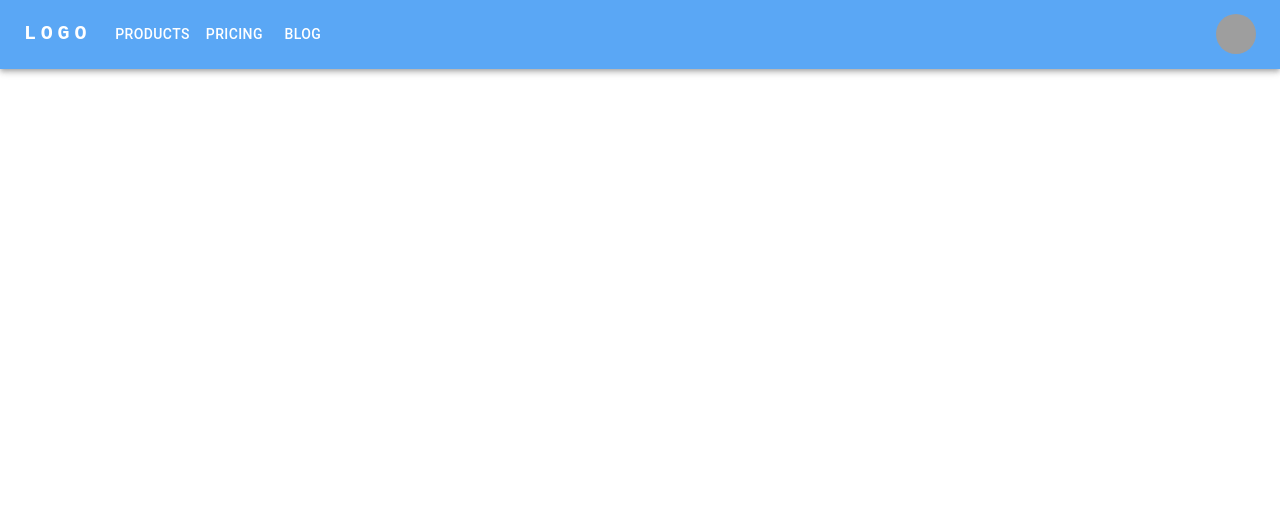
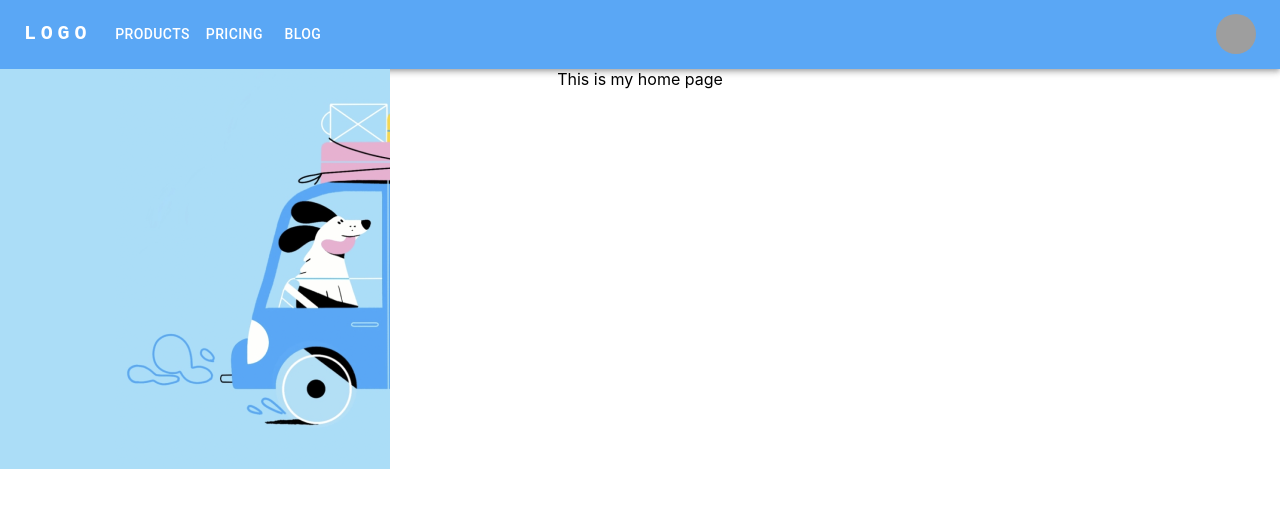
Before and after one commit to macapedi/wynwood-parking, a React (Create React App) app: page / in a window 1280 px wide. Shown: the top 508 px of the page. Built offline with nearby package versions, Linux system fonts and the light colour scheme; grey boxes are pictures that could not be loaded.

Commit message:
got background image in home

```diff
--- a/src/App.js
+++ b/src/App.js
@@ -13,6 +13,7 @@ function App() {
         <ResponsiveAppBar />
         <Switch>
           <Route path="/" exact component={HomePage} />
+          <Route path="/home" component={HomePage} />
           <Route path="/map" component={Map} />
         </Switch>
       </BrowserRouter>
--- a/src/pages/HomePage/HomePage.js
+++ b/src/pages/HomePage/HomePage.js
@@ -7,6 +7,7 @@ function HomePage() {
   return (
     <div className="home">
         <div className='home-main'>
+          <p className='home__title'>This is my home page</p>
 
         </div>
 
--- a/src/pages/HomePage/HomePage.scss
+++ b/src/pages/HomePage/HomePage.scss
@@ -1,7 +1,18 @@
+.home{
+    margin: 0;
+    padding: 0;
+    width: 100%;
 
+    &__title{
+        width: 100%;
+        margin: 0;
+    }
+}
 
 .home-main{
     background-image: url("../../assets/images/dog-in-car.png") ;
     background-repeat: no-repeat;
+    width: 100%;
+    min-height: 25rem;
 
 }
```
